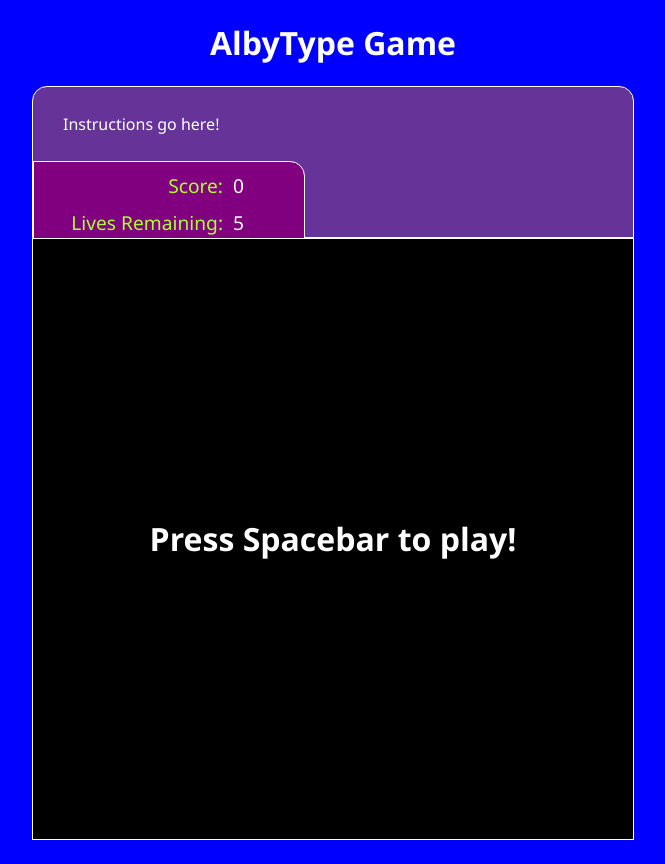
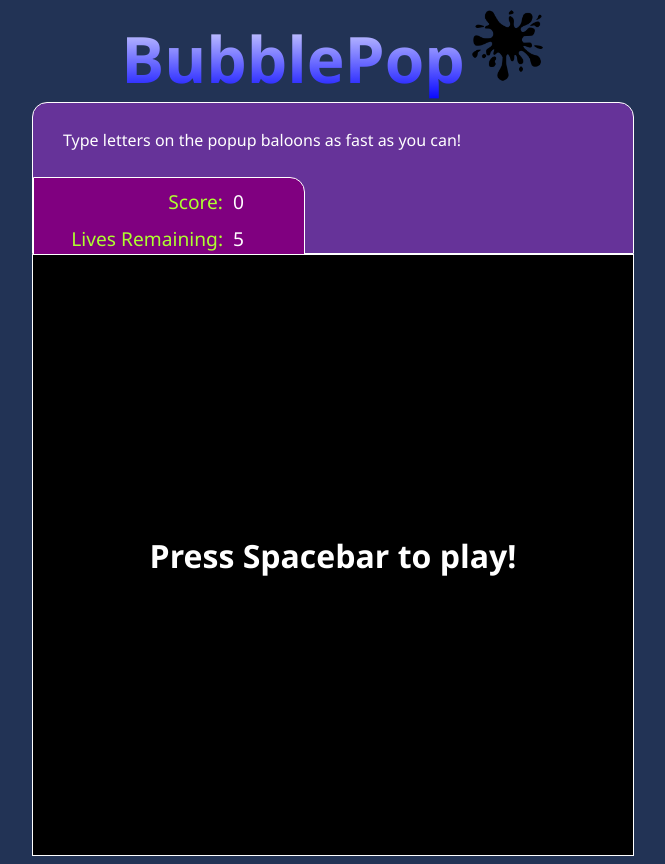
Before and after one commit to albyh/BubblePop, a plain HTML site: page index.html in a window 1280 px wide. Shown: the whole page, without its empty margins (307-972 px from the left). Drawn offline with nearby package versions, Linux system fonts and the light colour scheme.

Commit message:
Added logo.

```diff
--- a/css/style.css
+++ b/css/style.css
@@ -1,5 +1,5 @@
 body {
-    background-color: blue;
+    background-color: #235;
     font-family: 'Segoe UI', Tahoma, Geneva, Verdana, sans-serif;
 }
 
@@ -33,8 +33,19 @@ p{
     padding: 0px;
 }
 
+.logo{
+    width: 75px;
+    display: inline-block;
+}
+
+
 #title{
+    font-size: 4rem;
+    margin: 0px 200px;
     text-align: center;
+      background: -webkit-linear-gradient(white, blue);
+  -webkit-background-clip: text;
+  -webkit-text-fill-color: transparent;
 }
 
 #playfield{
--- a/index.html
+++ b/index.html
@@ -1,7 +1,7 @@
 <!DOCTYPE html>
 <html>
 <head>
-    <title>Alby Game</title>
+    <title>BubblePop</title>
 	<meta charset="utf-8" />
     <script src="https://ajax.googleapis.com/ajax/libs/jquery/1.12.4/jquery.min.js"></script>
     <script src="//code.jquery.com/ui/1.11.4/jquery-ui.js"></script>
@@ -10,10 +10,11 @@
 </head>
 <body>
     <heading>
-        <h1 id="title">AlbyType Game</h1>
+        <h1 id="title">BubblePop<span><img src="pop.png" class="logo" alt="BubblePop Logo"></span></h1>
+
     </heading>
     <div id="scoreboard">
-        <p>Instructions go here!</p>
+        <p>Type letters on the popup baloons as fast as you can!</p>
         <div class="info">
             <p>Score: <span id="score"></span></p>
             <p>Lives Remaining: <span id="lives"></span></p>
```
Also changed, not shown: bin/pop.png (added), pop.png (added).
